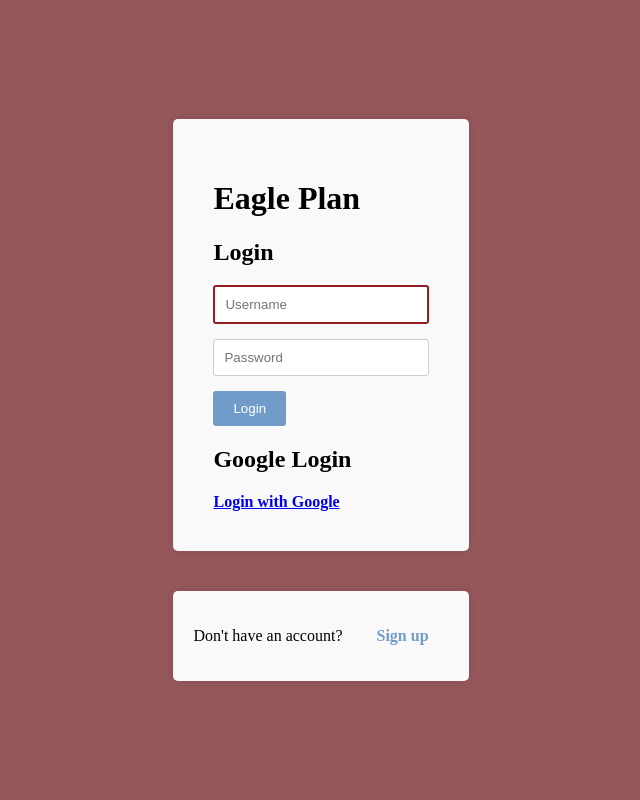
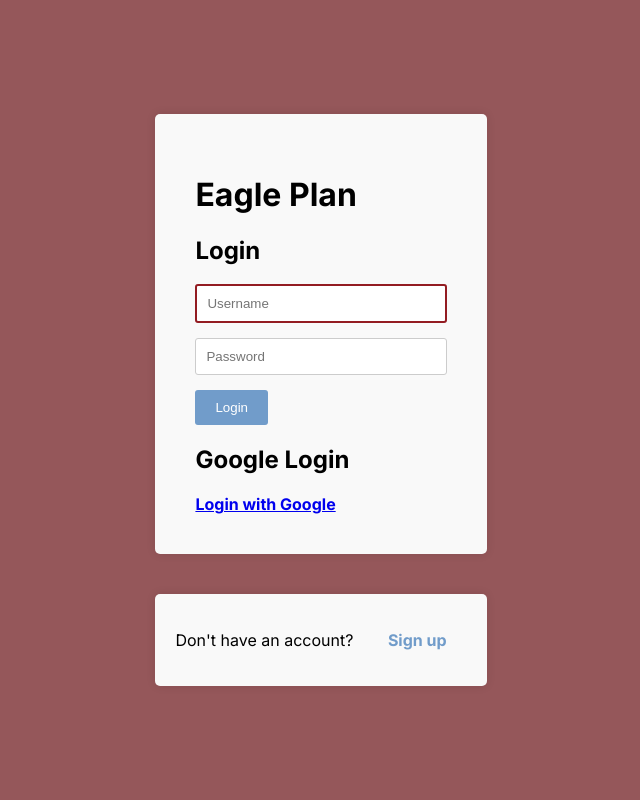
Before and after one commit to CSCI3356-Spring2024/404-Degree-Not-Found, a Django app: page / in a window 1280 px wide. Shown: the whole page, without its empty margins (319-959 px from the left). Run offline with Django 5.2, Linux system fonts and the light colour scheme; some libraries are stand-ins or nearby versions.

Commit message:
change font

```diff
--- /dev/null
+++ b/static/style.css
@@ -0,0 +1,8 @@
+.inter-body {
+  font-family: "Inter", sans-serif;
+  font-optical-sizing: auto;
+  font-weight: 400;
+  font-style: normal;
+  font-variation-settings:
+    "slnt" 0;
+}
--- a/templates/Header.html
+++ b/templates/Header.html
@@ -4,8 +4,13 @@
     <meta charset="UTF-8">
     <meta name="viewport" content="width=device-width, initial-scale=1.0">
     <link rel="stylesheet" href="{% static '/header.css' %}">
+    <style>
+        @import url('https://fonts.googleapis.com/css2?family=Inter:wght@100..900&display=swap');
+    </style>
+    <link rel="stylesheet" href="{% static '/style.css' %}">
+
 </head>
-<body>
+<body class="inter-body">
     <div class = "header">
         <div class = "header_container">
             <img class = "header_img" src="{% static '/images/eagleapps-logo-header.svg'%}"/>
--- a/templates/login.html
+++ b/templates/login.html
@@ -3,10 +3,13 @@
 {% load static %}
 <head>
     <link rel="stylesheet" href="{% static 'login_form.css' %}">
-    <!-- <link rel="stylesheet" href="{% static 'header.css' %}"> -->
+    <style>
+        @import url('https://fonts.googleapis.com/css2?family=Inter:wght@100..900&display=swap');
+    </style>
+    <link rel="stylesheet" href="{% static '/style.css' %}">
 </head>
 
-<body>
+<body class="inter-body">
     <header>
         <!-- {% block header %} -->
         <!-- {% include 'header.html' %}  -->
```
Also changed, not shown: db.sqlite3.
